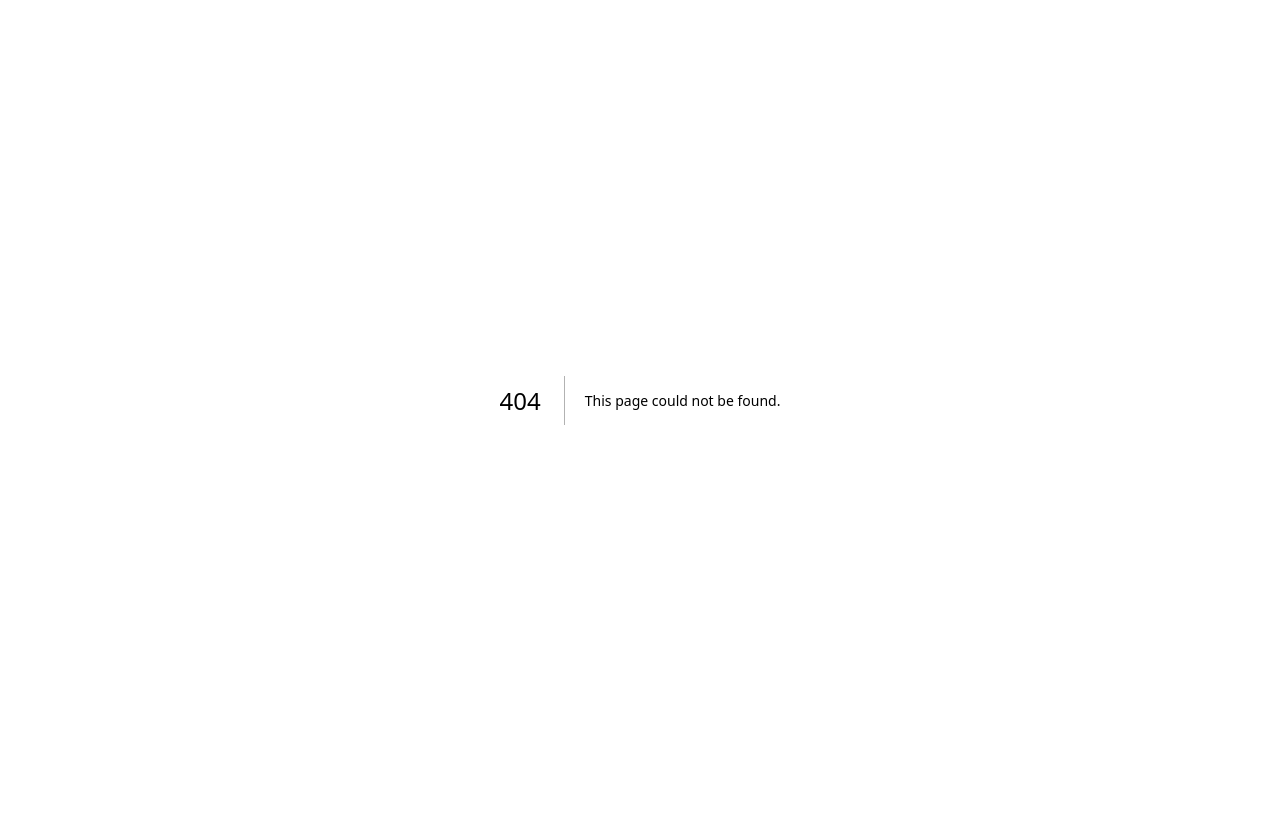
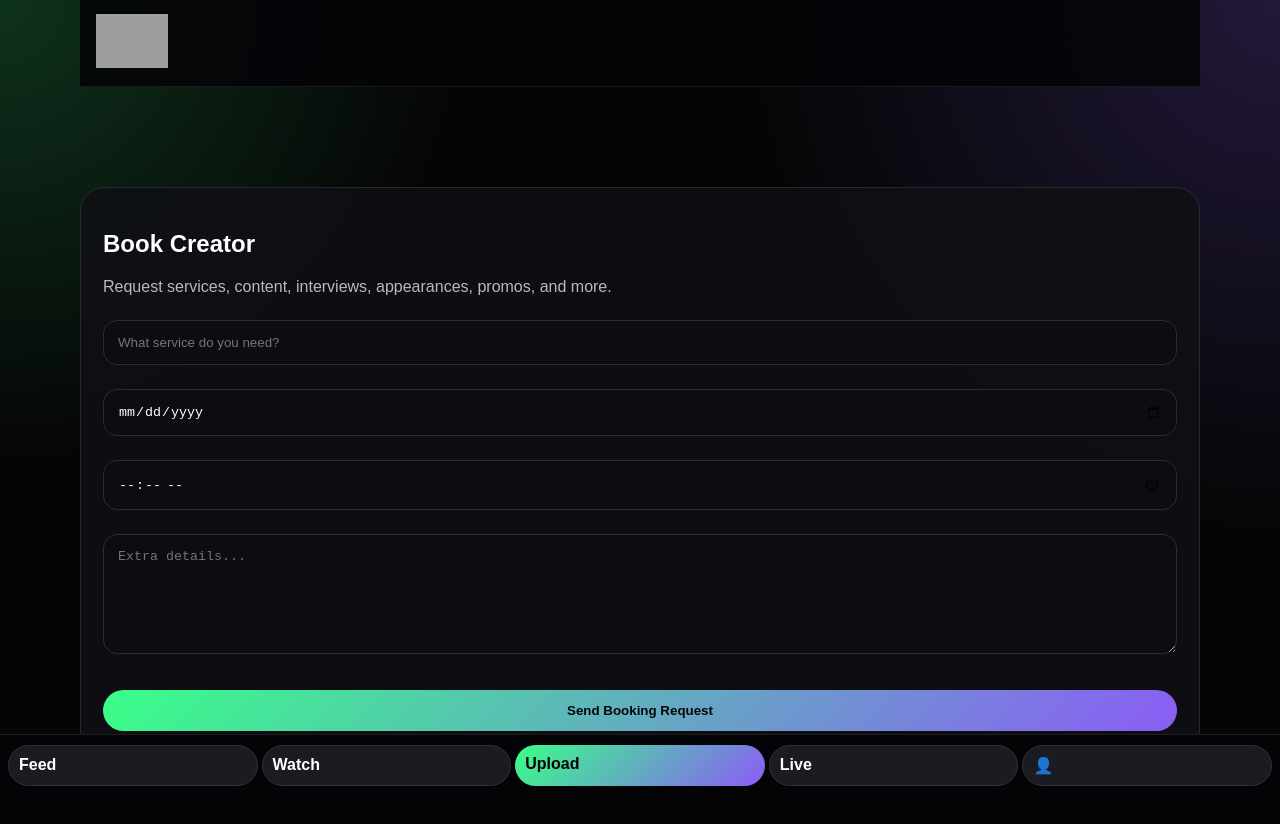
Before and after one commit to luchibagz-prog/utv-network-app, a Next.js app: page /bookings/new in a window 1280 px wide. Before the commit this address had no page. Shown: the top 824 px of the page. Before the commit the page ends 800 px from the top, so only its background shows below. Built offline with nearby package versions, Linux system fonts and the light colour scheme; grey boxes are pictures that could not be loaded.

Commit message:
Add booking request page

```diff
--- /dev/null
+++ b/app/bookings/new/page.tsx
@@ -0,0 +1,122 @@
+"use client";
+
+import { useState } from "react";
+import { useSearchParams } from "next/navigation";
+import UTVNav from "../../components/UTVNav";
+import { supabase } from "../../../lib/supabaseClient";
+
+export default function NewBookingPage() {
+  const params = useSearchParams();
+
+  const receiverEmail = params.get("to") || "";
+
+  const [service, setService] = useState("");
+  const [bookingDate, setBookingDate] = useState("");
+  const [bookingTime, setBookingTime] = useState("");
+  const [message, setMessage] = useState("");
+  const [status, setStatus] = useState("");
+  const [sending, setSending] = useState(false);
+
+  async function submitBooking() {
+    if (!service.trim()) {
+      setStatus("Enter the service needed.");
+      return;
+    }
+
+    const { data } = await supabase.auth.getUser();
+
+    if (!data.user) {
+      window.location.href = "/login";
+      return;
+    }
+
+    const senderEmail = data.user.email || "";
+
+    setSending(true);
+    setStatus("");
+
+    const { error } = await supabase.from("bookings").insert({
+      sender_email: senderEmail,
+      receiver_email: receiverEmail,
+      service,
+      booking_date: bookingDate,
+      booking_time: bookingTime,
+      message,
+      status: "pending",
+    });
+
+    if (error) {
+      setStatus(error.message);
+      setSending(false);
+      return;
+    }
+
+    await supabase.from("notifications").insert({
+      user_email: receiverEmail,
+      type: "booking",
+      title: "New Booking Request",
+      message: `${senderEmail} booked you for ${service} on ${bookingDate} at ${bookingTime}`,
+    });
+
+    setSending(false);
+    setStatus("Booking request sent.");
+    setService("");
+    setBookingDate("");
+    setBookingTime("");
+    setMessage("");
+  }
+
+  return (
+    <main className="container" style={{ paddingBottom: 120 }}>
+      <UTVNav />
+
+      <section className="card" style={{ marginTop: 24 }}>
+        <h1>Book Creator</h1>
+
+        <p style={{ color: "var(--muted)" }}>
+          Request services, content, interviews, appearances, promos, and more.
+        </p>
+
+        <input
+          className="input"
+          placeholder="What service do you need?"
+          value={service}
+          onChange={(e) => setService(e.target.value)}
+        />
+
+        <input
+          className="input"
+          type="date"
+          value={bookingDate}
+          onChange={(e) => setBookingDate(e.target.value)}
+        />
+
+        <input
+          className="input"
+          type="time"
+          value={bookingTime}
+          onChange={(e) => setBookingTime(e.target.value)}
+        />
+
+        <textarea
+          className="input"
+          placeholder="Extra details..."
+          value={message}
+          onChange={(e) => setMessage(e.target.value)}
+          style={{ minHeight: 120 }}
+        />
+
+        <button
+          className="btn"
+          onClick={submitBooking}
+          disabled={sending}
+          style={{ width: "100%", marginTop: 16 }}
+        >
+          {sending ? "Sending..." : "Send Booking Request"}
+        </button>
+
+        {status && <p style={{ marginTop: 14 }}>{status}</p>}
+      </section>
+    </main>
+  );
+}
```
